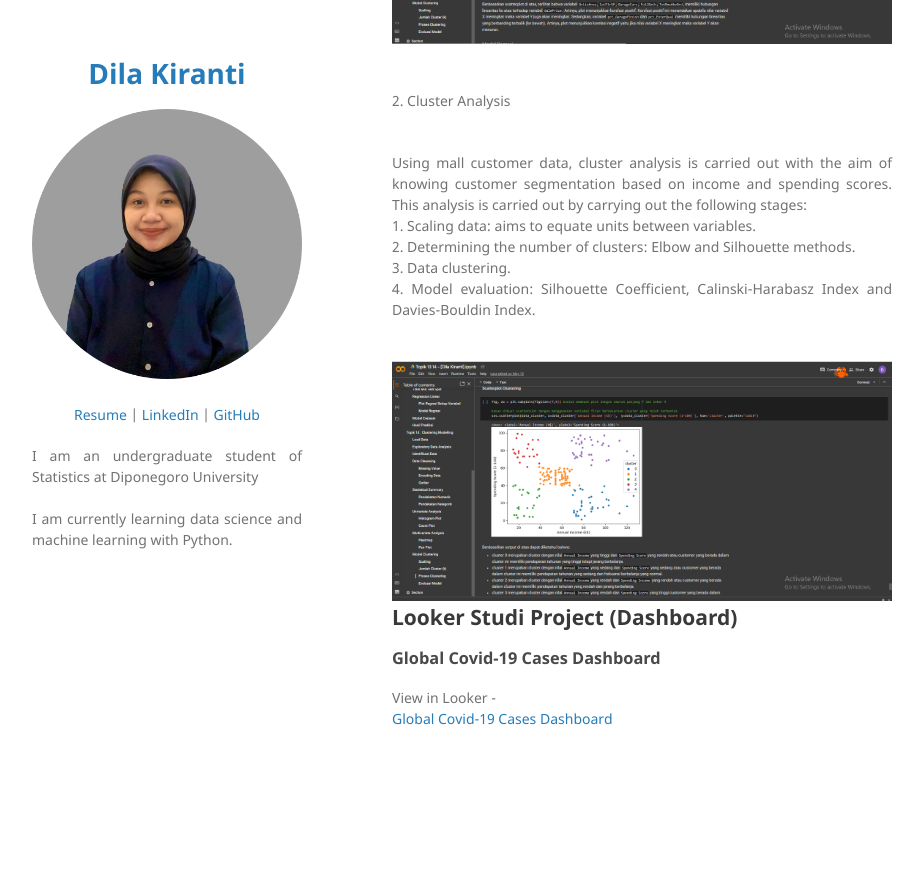
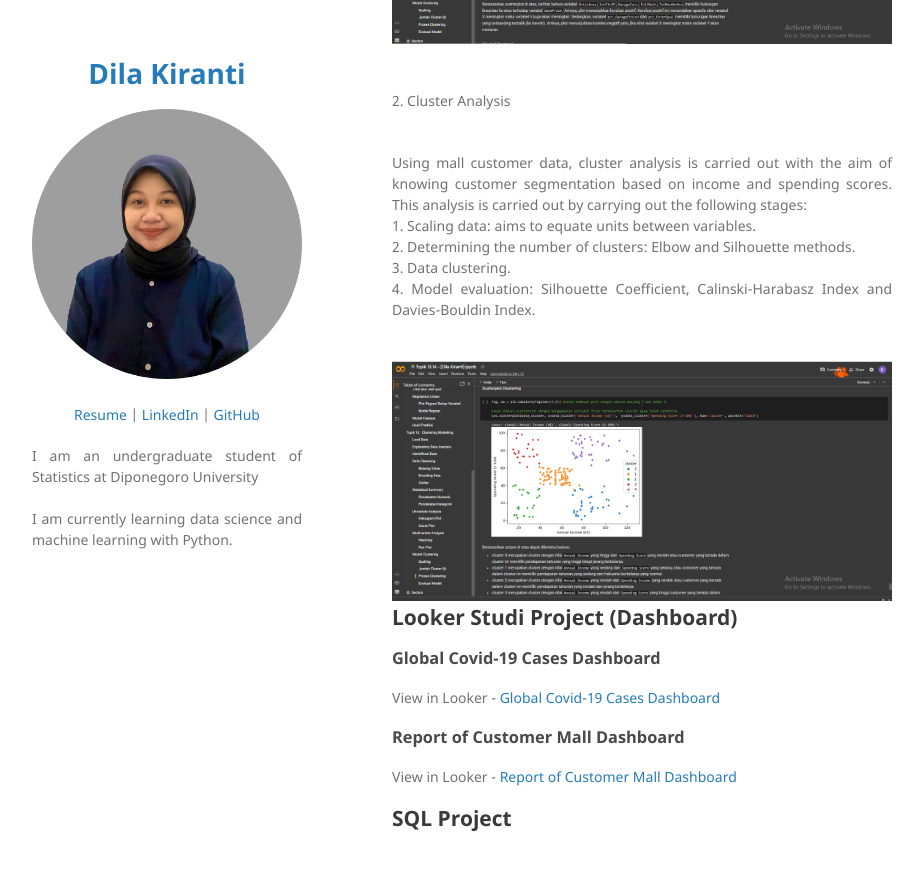
Before and after one commit to dilakiranti/Portofolio_DA, a Jekyll site: the page built from index.md, in a window 1280 px wide and 900 px high, scrolled down 4624 px. Shown: the top 870 px of the window, without its empty margins (178-1101 px from the left). Built offline with Jekyll 4.4.1, drawn with Linux system fonts in a browser that asks for light colours; our own code applies the rules of GitHub Pages for plain Markdown files; before the commit the page ends 5423 px from its top, so only the background shows below that.

Commit message:
Update index.md

```diff
--- a/index.md
+++ b/index.md
@@ -105,4 +105,9 @@
 
 ## Looker Studi Project (Dashboard)
 ### Global Covid-19 Cases Dashboard
-<div style="text-align: justify">View in Looker - </div>[Global Covid-19 Cases Dashboard](https://lookerstudio.google.com/reporting/34e1e933-88ed-49bb-9ed9-7243a6957755)
+View in Looker - [Global Covid-19 Cases Dashboard](https://lookerstudio.google.com/reporting/34e1e933-88ed-49bb-9ed9-7243a6957755)
+
+### Report of Customer Mall Dashboard
+View in Looker - [Report of Customer Mall Dashboard](https://lookerstudio.google.com/reporting/e2eb8b28-d400-4f90-8c12-0b9f8ed545e2)
+
+## SQL Project
```
